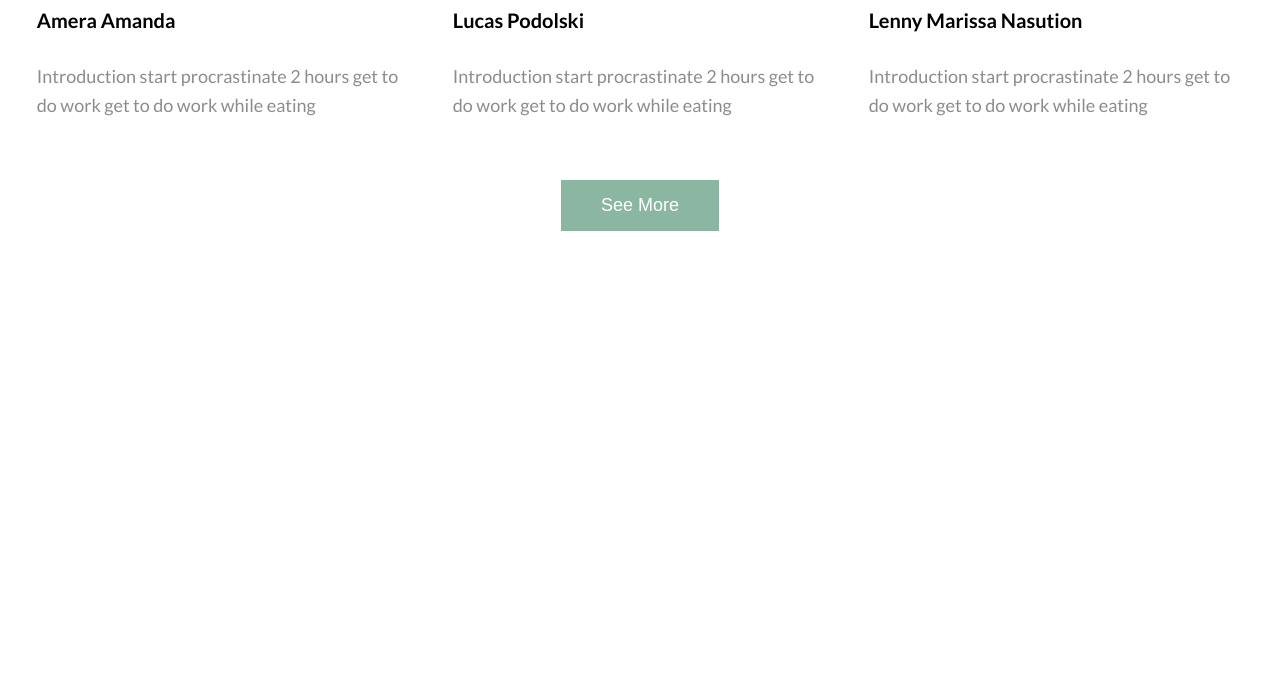
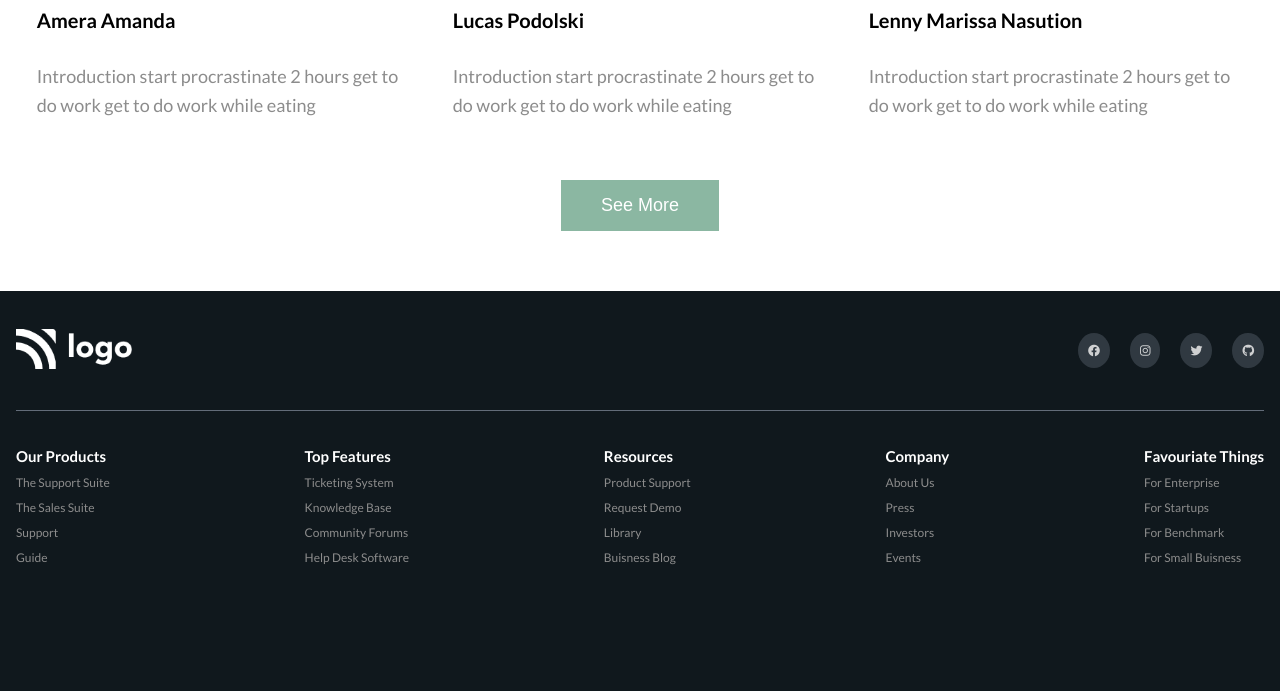
Before and after one commit to KaranMeghe/Buisness-landing-page, a plain HTML site: page index.html in a window 1280 px wide. Shown: the part 4902-5593 px from the top of the page. Before the commit the page ends 5193 px from the top, so only its background shows below. Drawn offline with Linux system fonts and the light colour scheme; a web font is replaced by a local one.

Commit message:
footer section complete

```diff
--- a/index.html
+++ b/index.html
@@ -216,5 +216,82 @@
     </section>
     <!-- End of Section Team -->
     <!-- end of main -->
+
+    <!-- Section footer -->
+    <footer class="footer">
+      <div class="footer__navbar container">
+        <div class="footer__imgbox">
+          <img src="./images/Logo.png" alt="" class="footer__img" />
+        </div>
+
+        <div class="footer__socialmedia">
+          <div class="footer__socialmedia-list--icon">
+            <i class="fa-brands fa-facebook"></i>
+          </div>
+          <div class="footer__socialmedia-list--icon">
+            <i class="fa-brands fa-instagram"></i>
+          </div>
+          <div class="footer__socialmedia-list--icon">
+            <i class="fa-brands fa-twitter"></i>
+          </div>
+          <div class="footer__socialmedia-list--icon">
+            <i class="fa-brands fa-github"></i>
+          </div>
+        </div>
+      </div>
+
+      <div class="footer__list container">
+        <div class="footer__list-container">
+          <h4 class="heading-four">Our Products</h4>
+          <ul class="footer__list-ul">
+            <li class="footer__list-li">The Support Suite</li>
+            <li class="footer__list-li">The Sales Suite</li>
+            <li class="footer__list-li">Support</li>
+            <li class="footer__list-li">Guide</li>
+          </ul>
+        </div>
+
+        <div class="footer__list-container">
+          <h4 class="heading-four">Top Features</h4>
+          <ul class="footer__list-ul">
+            <li class="footer__list-li">Ticketing System</li>
+            <li class="footer__list-li">Knowledge Base</li>
+            <li class="footer__list-li">Community Forums</li>
+            <li class="footer__list-li">Help Desk Software</li>
+          </ul>
+        </div>
+
+        <div class="footer__list-container">
+          <h4 class="heading-four">Resources</h4>
+          <ul class="footer__list-ul">
+            <li class="footer__list-li">Product Support</li>
+            <li class="footer__list-li">Request Demo</li>
+            <li class="footer__list-li">Library</li>
+            <li class="footer__list-li">Buisness Blog</li>
+          </ul>
+        </div>
+
+        <div class="footer__list-container">
+          <h4 class="heading-four">Company</h4>
+          <ul class="footer__list-ul">
+            <li class="footer__list-li">About Us</li>
+            <li class="footer__list-li">Press</li>
+            <li class="footer__list-li">Investors</li>
+            <li class="footer__list-li">Events</li>
+          </ul>
+        </div>
+
+        <div class="footer__list-container">
+          <h4 class="heading-four">Favouriate Things</h4>
+          <ul class="footer__list-ul">
+            <li class="footer__list-li">For Enterprise</li>
+            <li class="footer__list-li">For Startups</li>
+            <li class="footer__list-li">For Benchmark</li>
+            <li class="footer__list-li">For Small Buisness</li>
+          </ul>
+        </div>
+      </div>
+    </footer>
+    <!-- End of section Footer -->
   </body>
 </html>
--- a/sass/base/_typography.scss
+++ b/sass/base/_typography.scss
@@ -13,7 +13,9 @@
 .heading-tertiary {
   font-size: 2rem;
 }
-
+.heading-four {
+  font-size: 1.5rem;
+}
 .heading-secondary-big {
   font-size: 5rem;
 }
--- a/sass/layout/_footer.scss
+++ b/sass/layout/_footer.scss
@@ -0,0 +1,52 @@
+.footer {
+  background-color: var(--bg-dark);
+  height: 50vh;
+
+  &__navbar {
+    display: flex;
+    justify-content: space-between;
+    align-items: center;
+    height: 15vh;
+    border-bottom: 1px solid var(--bg-gray);
+  }
+
+  &__socialmedia {
+    display: flex;
+    align-items: center;
+    &-list--icon {
+      margin-left: 2rem;
+      font-size: 1.2rem;
+      border: none;
+      border-radius: 50%;
+      padding: 1rem;
+      background-color: rgba(99, 108, 121, 0.5);
+      opacity: 0.8;
+    }
+  }
+
+  &__img {
+    width: 70%;
+  }
+
+  &__list {
+    display: flex;
+    justify-content: space-between;
+    align-items: center;
+    height: 20vh;
+
+    &-container {
+      color: var(--white);
+      margin-top: 3rem;
+    }
+
+    &-li {
+      color: var(--text-gray);
+      margin-top: 1rem;
+      font-size: 1.2rem;
+    }
+  }
+}
+
+.fa-brands {
+  color: var(--white);
+}
```
Also changed, not shown: sass/main.css, 1 other file.
